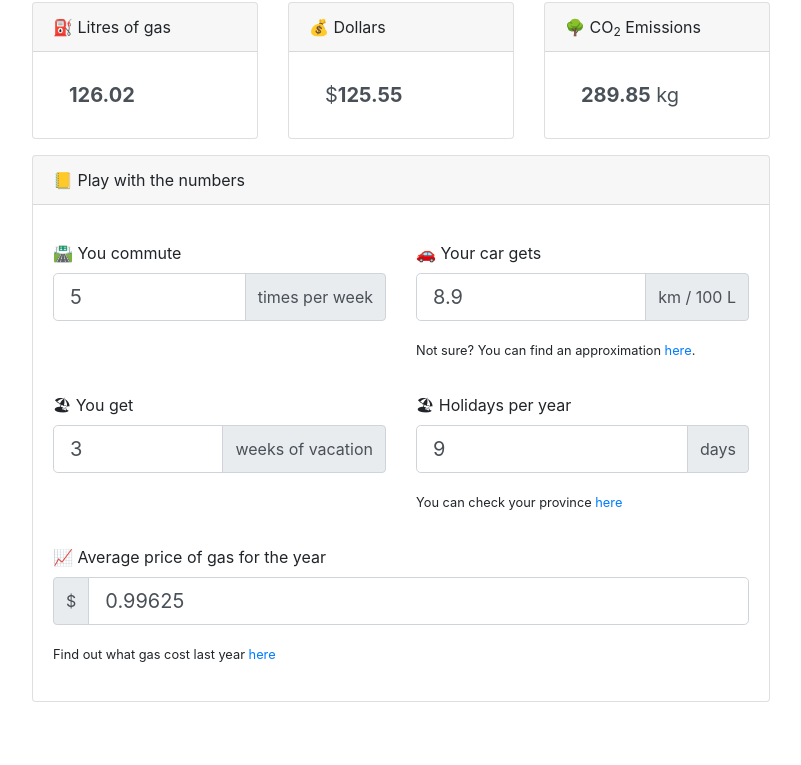
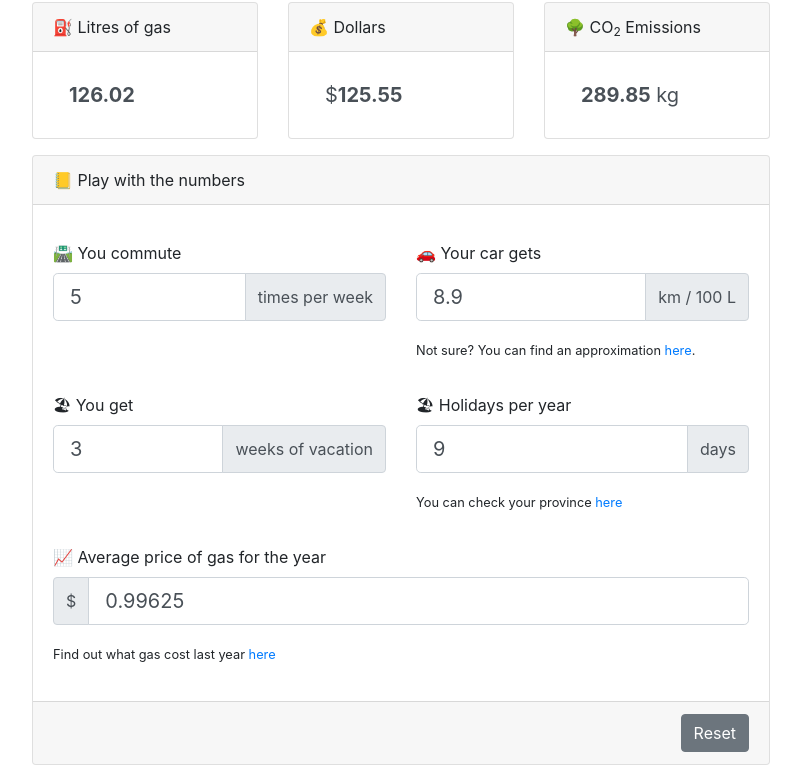
Before and after one commit to SeanJA/bike-savings, a plain HTML site: page index.html in a window 1280 px wide. Shown: the part 70-835 px from the top of the page, without its empty margins (239-1040 px from the left). Before the commit the page ends 800 px from the top, so only its background shows below. Drawn offline with nearby package versions, Linux system fonts and the light colour scheme.

Commit message:
reset button

```diff
--- a/index.html
+++ b/index.html
@@ -149,6 +149,9 @@
                 </div>
             </div>
         </div>
+        <div class="card-footer text-right">
+            <button v-on:click="resetData" class="btn btn-secondary">Reset</button>
+        </div>
     </div>
 
 </div>
@@ -207,6 +210,17 @@
                 }
                 return result;
             }
+        },
+        methods: {
+            resetData: function (event) {
+                this.weeksPerYear = 52;
+                this.weeksOfVacation = 3;
+                this.daysOfHolidays = 9;
+                this.commutesPerWeek = 5;
+                this.fuelEfficiency = 8.9;
+                this.kmToWorkOneWay = 3;
+                this.averagePriceOfGas = 0.99625;
+            }
         }
     });
 </script>
```
